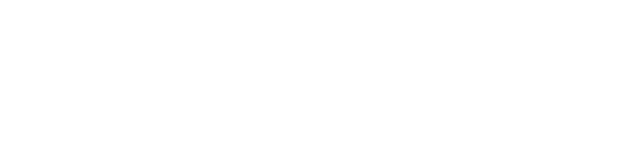
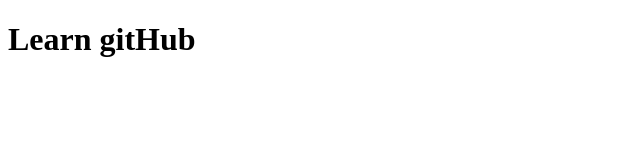
Before and after one commit to Atippat/DevOps-Mungkorn, a plain HTML site: page Index.html in a window 1280 px wide. Shown: the whole page, without its empty margins (0-640 px from the left). Drawn offline with Linux system fonts and the light colour scheme.

Commit message:
Update Index.html

```diff
--- a/Index.html
+++ b/Index.html
@@ -6,6 +6,7 @@
     <meta name="viewport" content="width=device-width, initial-scale=1.0">
     <title>Learn GitHub</title>
 </head>
+    <h1>Learn gitHub</h2>
 <body>
 
 </body>
```
